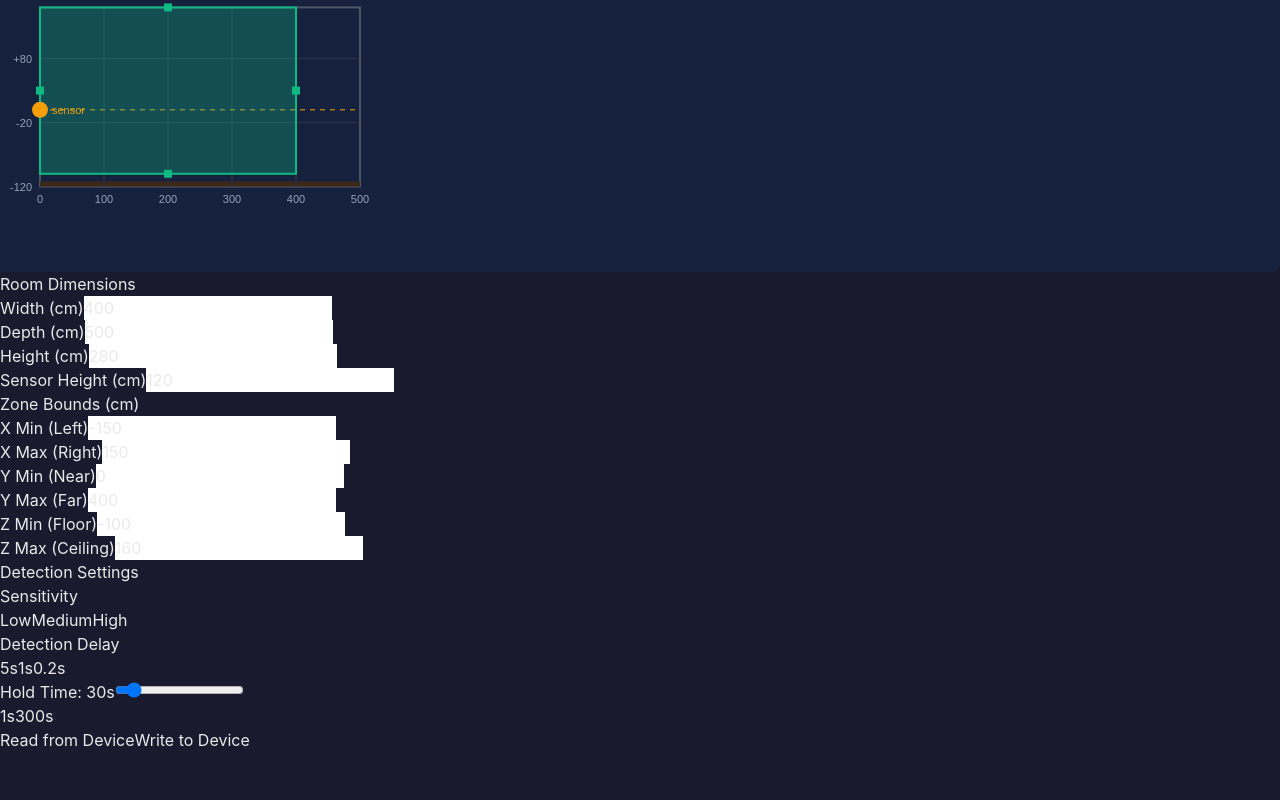
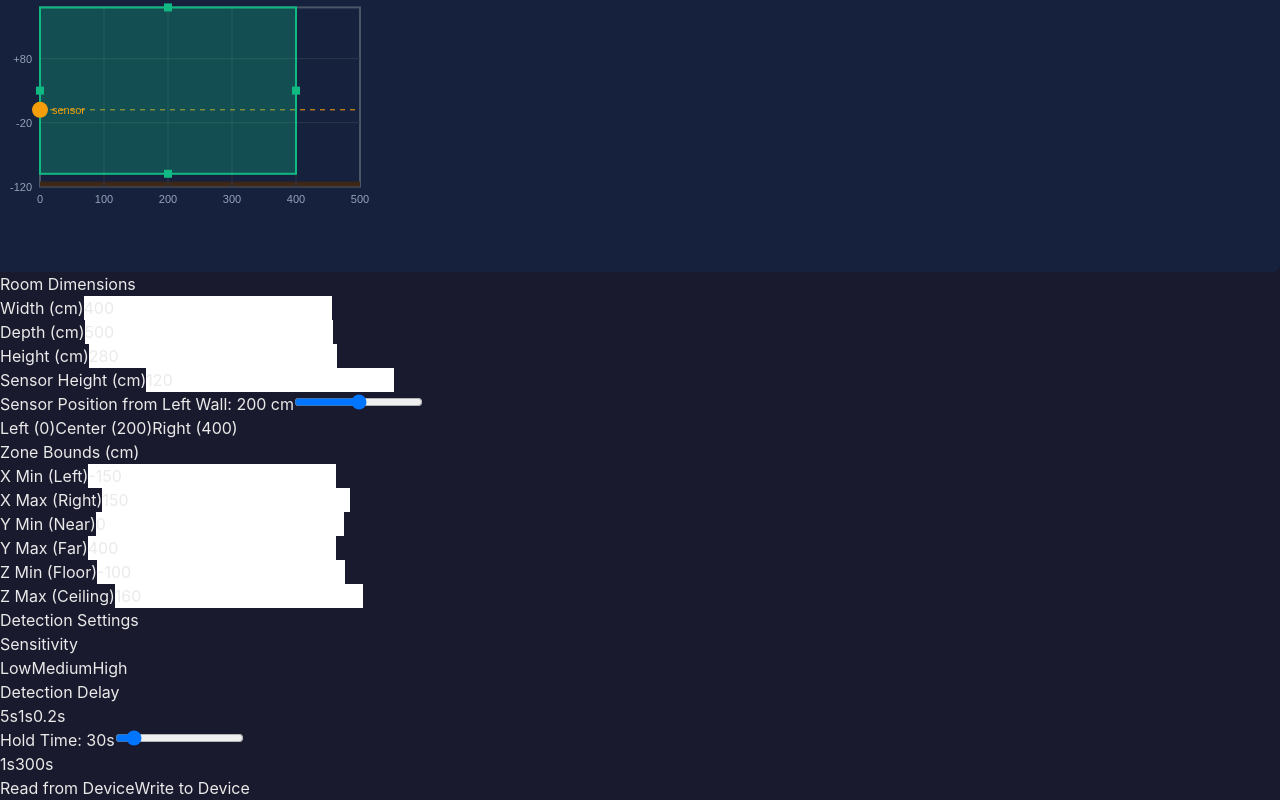
Before and after one commit to jsb2092/inovelli-mmwave-configurator, a React (Vite) app in the folder inovelli-mmwave-configurator/frontend/: page / in a window 1280 px wide. Shown: the part 692-1492 px from the top of the page. Before the commit the page ends 1444 px from the top, so only its background shows below. Built offline with nearby package versions, Linux system fonts and the light colour scheme; the HTML template or start-up script is replaced by a standard one.

Commit message:
Add sensor X position control to place sensor anywhere along wall

```diff
--- a/inovelli-mmwave-configurator/frontend/src/components/RoomSetup.tsx
+++ b/inovelli-mmwave-configurator/frontend/src/components/RoomSetup.tsx
@@ -53,6 +53,24 @@ export function RoomSetup({ room, onChange }: RoomSetupProps) {
             className="w-full bg-slate-700 border border-slate-600 rounded px-2 py-1 text-sm text-white focus:outline-none focus:border-blue-500"
           />
         </div>
+        <div className="col-span-2">
+          <label className="block text-xs text-slate-400 mb-1">
+            Sensor Position from Left Wall: {room.sensorX} cm
+          </label>
+          <input
+            type="range"
+            min="0"
+            max={room.width}
+            value={room.sensorX}
+            onChange={(e) => handleChange('sensorX', e.target.value)}
+            className="w-full h-2 bg-slate-700 rounded-lg appearance-none cursor-pointer accent-amber-500"
+          />
+          <div className="flex justify-between text-xs text-slate-500 mt-1">
+            <span>Left (0)</span>
+            <span>Center ({Math.round(room.width / 2)})</span>
+            <span>Right ({room.width})</span>
+          </div>
+        </div>
       </div>
     </div>
   );
--- a/inovelli-mmwave-configurator/frontend/src/components/TopDownView.tsx
+++ b/inovelli-mmwave-configurator/frontend/src/components/TopDownView.tsx
@@ -32,11 +32,12 @@ export function TopDownView({ room, zone, onZoneChange }: TopDownViewProps) {
     const scale = getScale();
     const roomWidthPx = room.width * scale;
     const offsetX = (canvas.width - roomWidthPx) / 2;
+    // x is relative to sensor position, room.sensorX is sensor distance from left wall
     return {
-      cx: offsetX + (room.width / 2 + x) * scale,
+      cx: offsetX + (room.sensorX + x) * scale,
       cy: padding + y * scale,
     };
-  }, [room.width, getScale]);
+  }, [room.width, room.sensorX, getScale]);
 
   const canvasToCm = useCallback((cx: number, cy: number) => {
     const canvas = canvasRef.current;
@@ -45,10 +46,10 @@ export function TopDownView({ room, zone, onZoneChange }: TopDownViewProps) {
     const roomWidthPx = room.width * scale;
     const offsetX = (canvas.width - roomWidthPx) / 2;
     return {
-      x: (cx - offsetX) / scale - room.width / 2,
+      x: (cx - offsetX) / scale - room.sensorX,
       y: (cy - padding) / scale,
     };
-  }, [room.width, getScale]);
+  }, [room.width, room.sensorX, getScale]);
 
   const draw = useCallback(() => {
     const canvas = canvasRef.current;
@@ -136,10 +137,11 @@ export function TopDownView({ room, zone, onZoneChange }: TopDownViewProps) {
     ctx.font = '11px sans-serif';
     ctx.textAlign = 'center';
 
-    // Width labels
+    // Width labels (relative to sensor position)
     for (let x = 0; x <= room.width; x += gridStep) {
-      const { cx } = cmToCanvas(x - room.width / 2, 0);
-      ctx.fillText(`${x - room.width / 2}`, cx, padding - 8);
+      const relativeX = x - room.sensorX;
+      const { cx } = cmToCanvas(relativeX, 0);
+      ctx.fillText(`${relativeX}`, cx, padding - 8);
     }
 
     // Depth labels
--- a/inovelli-mmwave-configurator/frontend/src/types.ts
+++ b/inovelli-mmwave-configurator/frontend/src/types.ts
@@ -3,6 +3,7 @@ export interface RoomDimensions {
   depth: number;  // cm
   height: number; // cm
   sensorHeight: number; // cm from floor
+  sensorX: number; // cm from left wall (0 = left edge, width = right edge)
 }
 
 export interface ZoneBounds {
@@ -57,6 +58,7 @@ export const DEFAULT_ROOM: RoomDimensions = {
   depth: 500,
   height: 280,
   sensorHeight: 120,
+  sensorX: 200, // centered by default (width / 2)
 };
 
 export const DEFAULT_ZONE: ZoneBounds = {
```
Also changed, not shown: 1 other file (tests, documents, lock files or other folders).
